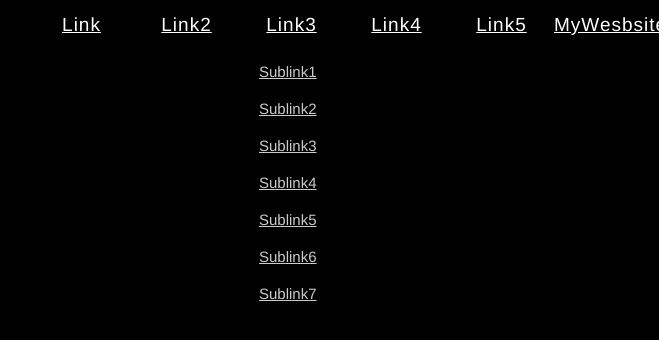
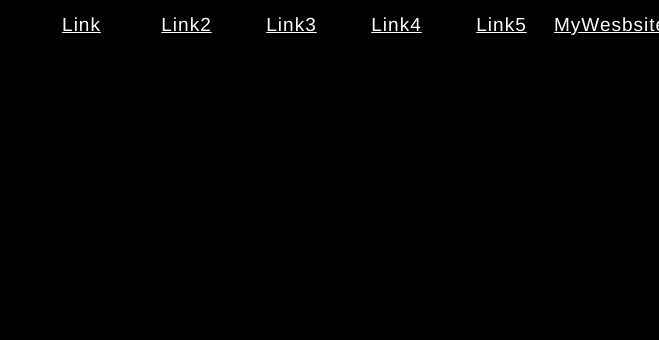
Before and after one commit to pleasureinblues/reusable-nav-bar, a plain HTML site: page index.html in a window 1280 px wide. Shown: the whole page, without its empty margins (621-1280 px from the left). Drawn offline with Linux system fonts and the light colour scheme.

Commit message:
Required Corrections made

```diff
--- a/index.html
+++ b/index.html
@@ -30,8 +30,8 @@
                 </div>
               </div>
             </li>
-            <li id="small" class="drop"><a href="#" class="toplevel">Link2</a></li>
-            <li id="small">
+<li id="link2" class="last-child drop"><a href="#" class="toplevel">Link2</a></li>
+            <li id="small" class="drop">
               <div class="menu_main">
                 <a href="#s" class="toplevel">Link3</a>
                 <div class="second_menu">
```
